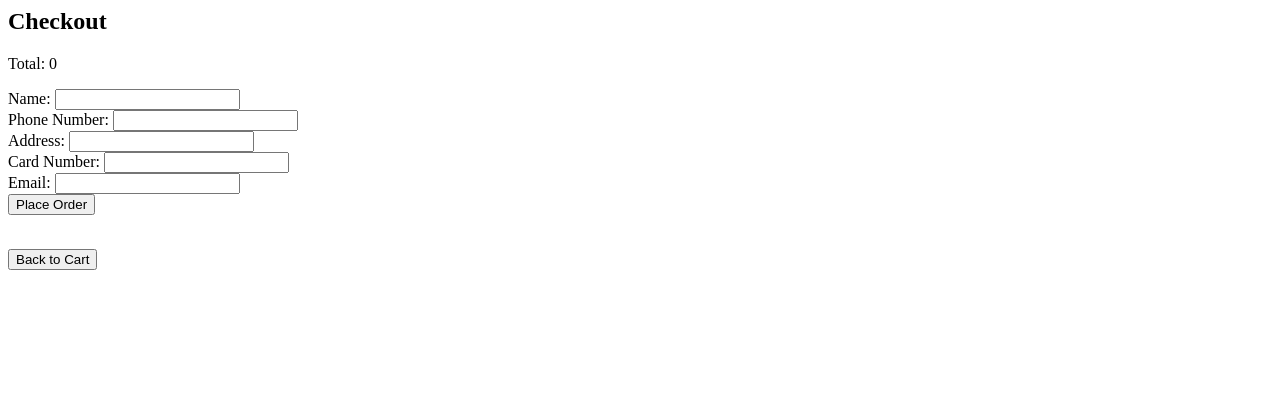
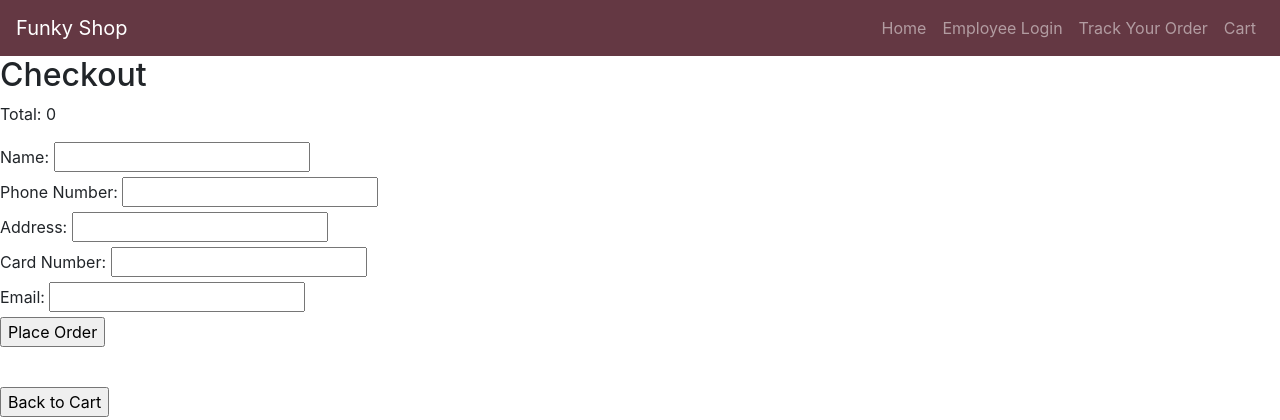
Before and after one commit to 1tylers/466-best-group, a PHP site: page /checkout.php in a window 1280 px wide. Shown: the top 420 px of the page. Run offline with PHP 8.4, Linux system fonts and the light colour scheme.

Commit message:
Update checkout.php

```diff
--- a/checkout.php
+++ b/checkout.php
@@ -58,7 +58,7 @@ if ($_SERVER["REQUEST_METHOD"] == "POST") {
             session_unset();
             session_destroy();
 
-            echo "<h1>Thanks for your purchase!</h1> Total: ";
+            echo "<h1>Thanks for your purchase!</h1>";
 
             exit();
         } catch (PDOException $e) {
@@ -71,8 +71,40 @@ if ($_SERVER["REQUEST_METHOD"] == "POST") {
 <html>
 <head>
     <title>Checkout</title>
+
+    <link rel="stylesheet" href="https://stackpath.bootstrapcdn.com/bootstrap/4.3.1/css/bootstrap.min.css">
 </head>
 <body>
+
+	<nav class="navbar navbar-expand-lg navbar-dark" style="background-color: #643843">
+   	 		<a class="navbar-brand" href="website.php">Funky Shop</a>
+    		<button class="navbar-toggler" type="button" data-toggle="collapse" data-target="#navbarNav" aria-controls="navbarNav" aria-expanded="false" aria-label="Toggle navigation">
+        		<span class="navbar-toggler-icon"></span>
+    		</button>
+    		<div class="collapse navbar-collapse" id="navbarNav">
+        		<ul class="navbar-nav ml-auto">
+            		<li class="nav-item">
+                		<a class="nav-link" href="website.php">Home</a>
+            		</li>
+            		<li class="nav-item">
+               			 <a class="nav-link" href="login.php">Employee Login</a>
+            		</li>
+            		<li class="nav-item">
+                		<a class="nav-link" href="trackOrder.php">Track Your Order</a>
+            		</li>
+            		<li class="nav-item">
+                		<a class="nav-link" href="cartPage.php">Cart</a>
+        			</li>
+        		</ul>
+    		</div>
+		</nav>
+
+		<!-- Bootstrap JS and dependencies -->
+		<script src="https://code.jquery.com/jquery-3.3.1.slim.min.js"></script>
+		<script src="https://cdnjs.cloudflare.com/ajax/libs/popper.js/1.14.7/umd/popper.min.js"></script>
+		<script src="https://stackpath.bootstrapcdn.com/bootstrap/4.3.1/js/bootstrap.min.js"></script>
+
+
     <h2>Checkout</h2>
     <p>Total: <?php echo isset($_SESSION['total']) ? $_SESSION['total'] : 0; ?></p>
     <form action="checkout.php" method="post">
```
